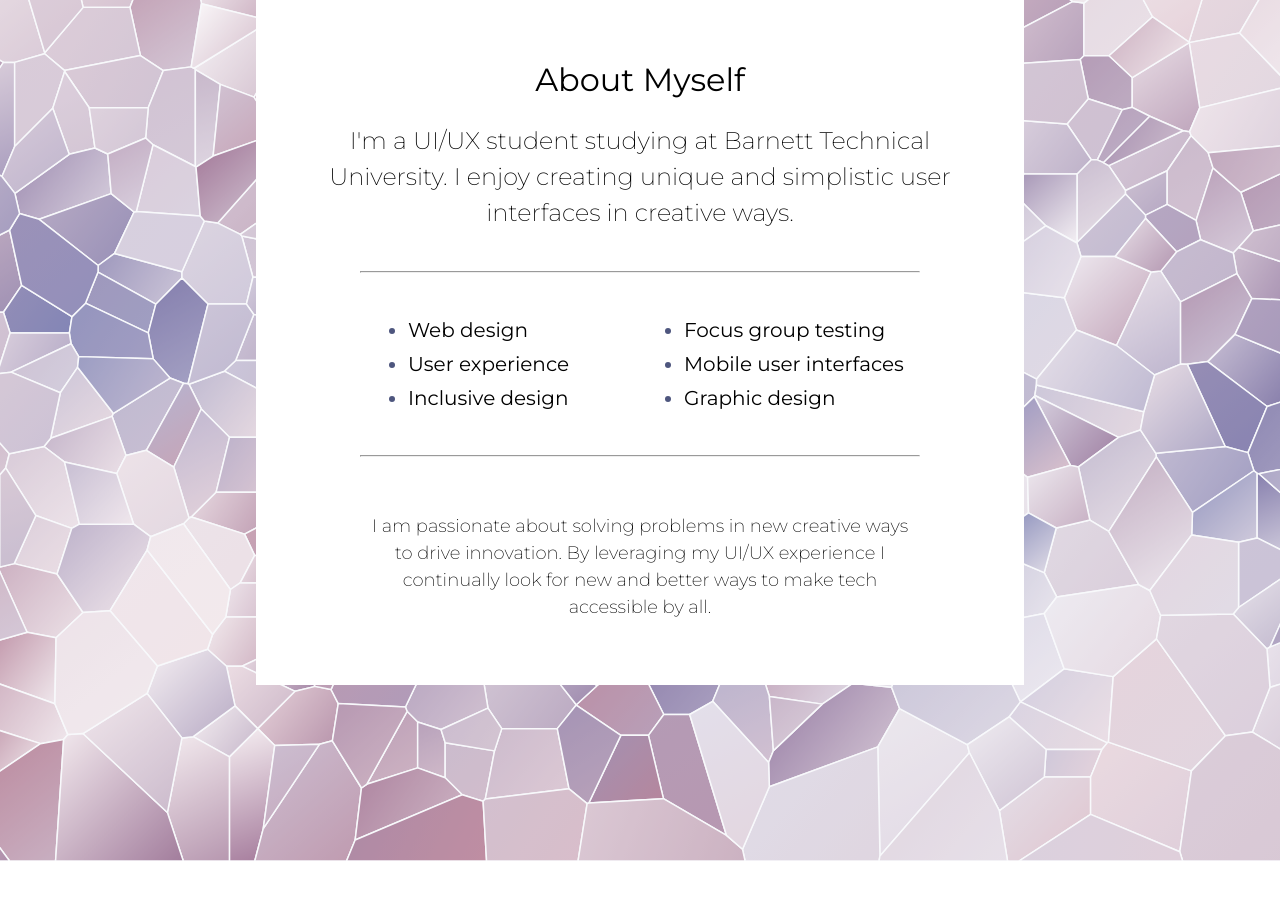
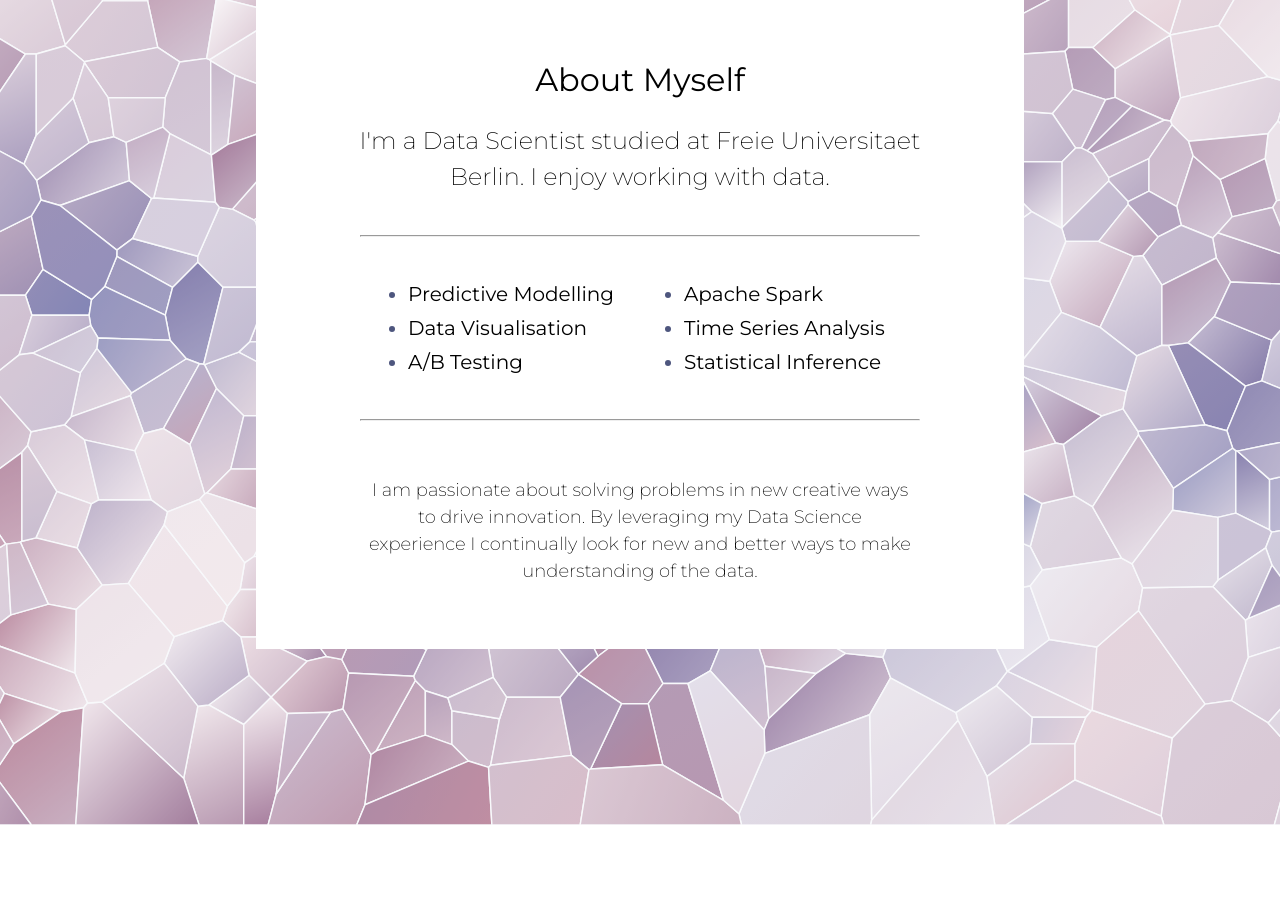
Before and after one commit to tugberkcapraz/ResumeOnAzure, a React (Vite) app: page / in a window 1280 px wide. Shown: the part 980-1879 px from the top of the page. Built offline with nearby package versions, Linux system fonts and the light colour scheme.

Commit message:
updated about section

```diff
--- a/src/Components/About.jsx
+++ b/src/Components/About.jsx
@@ -24,19 +24,19 @@ const imageAltText = "purple and blue abstract background";
  * Sort description that expands on your title on the Home component.
  */
 const description =
-  "I'm a UI/UX student studying at Barnett Technical University. I enjoy creating unique and simplistic user interfaces in creative ways.";
+  "I'm a Data Scientist studied at Freie Universitaet Berlin. I enjoy working with data.";
 
 /**
  * List of some of skills or technologies you work on, are learning,
  * passionate about, or enjoy,
  */
 const skillsList = [
-  "Web design",
-  "User experience",
-  "Inclusive design",
-  "Focus group testing",
-  "Mobile user interfaces",
-  "Graphic design",
+  "Predictive Modelling",
+  "Data Visualisation",
+  "A/B Testing",
+  "Apache Spark",
+  "Time Series Analysis",
+  "Statistical Inference",
 ];
 
 /**
@@ -45,7 +45,7 @@ const skillsList = [
  * about you on a professional level.
  */
 const detailOrQuote =
-  "I am passionate about solving problems in new creative ways to drive innovation. By leveraging my UI/UX experience I continually look for new and better ways to make tech accessible by all.";
+  "I am passionate about solving problems in new creative ways to drive innovation. By leveraging my Data Science experience I continually look for new and better ways to make understanding of the data.";
 
 const About = () => {
   return (
```
